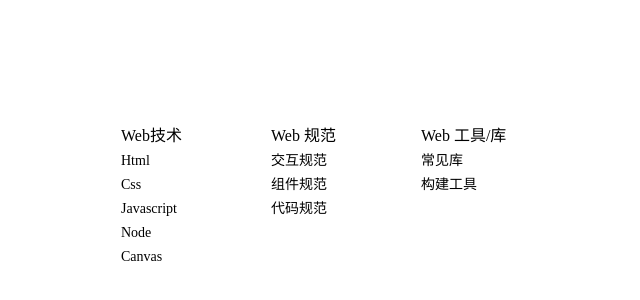
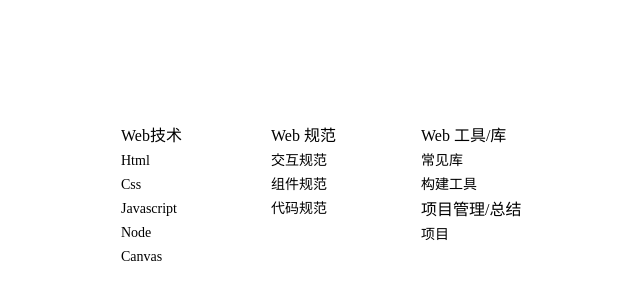
Before and after one commit to niuben/docs, a plain HTML site: page index.html in a window 1280 px wide. Shown: the part 82-382 px from the top of the page, without its empty margins (294-934 px from the left). Drawn offline with Linux system fonts and the light colour scheme.

Commit message:
增加目录

```diff
--- a/index.html
+++ b/index.html
@@ -54,6 +54,11 @@
 			<dd><a href="./docs.html?type=lib">常见库</a></dd>
 			<dd><a href="./docs.html?type=build">构建工具</a></dd>
 		</dl>
+
+		<dl>
+			<dt>项目管理/总结</dt>
+			<dd><a href="./docs.html?type=project">项目</a></dd>
+		</dl>
 	</div>
 </body>
 </html>
```
